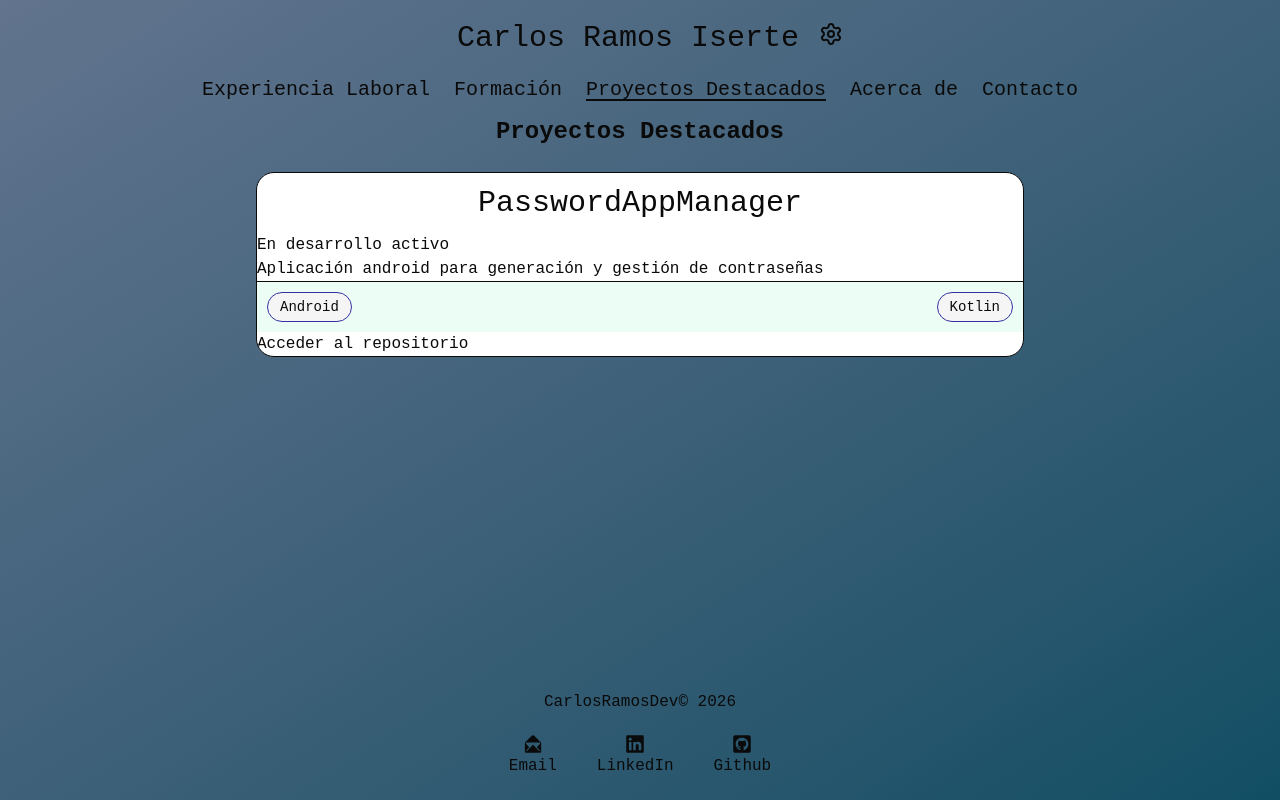
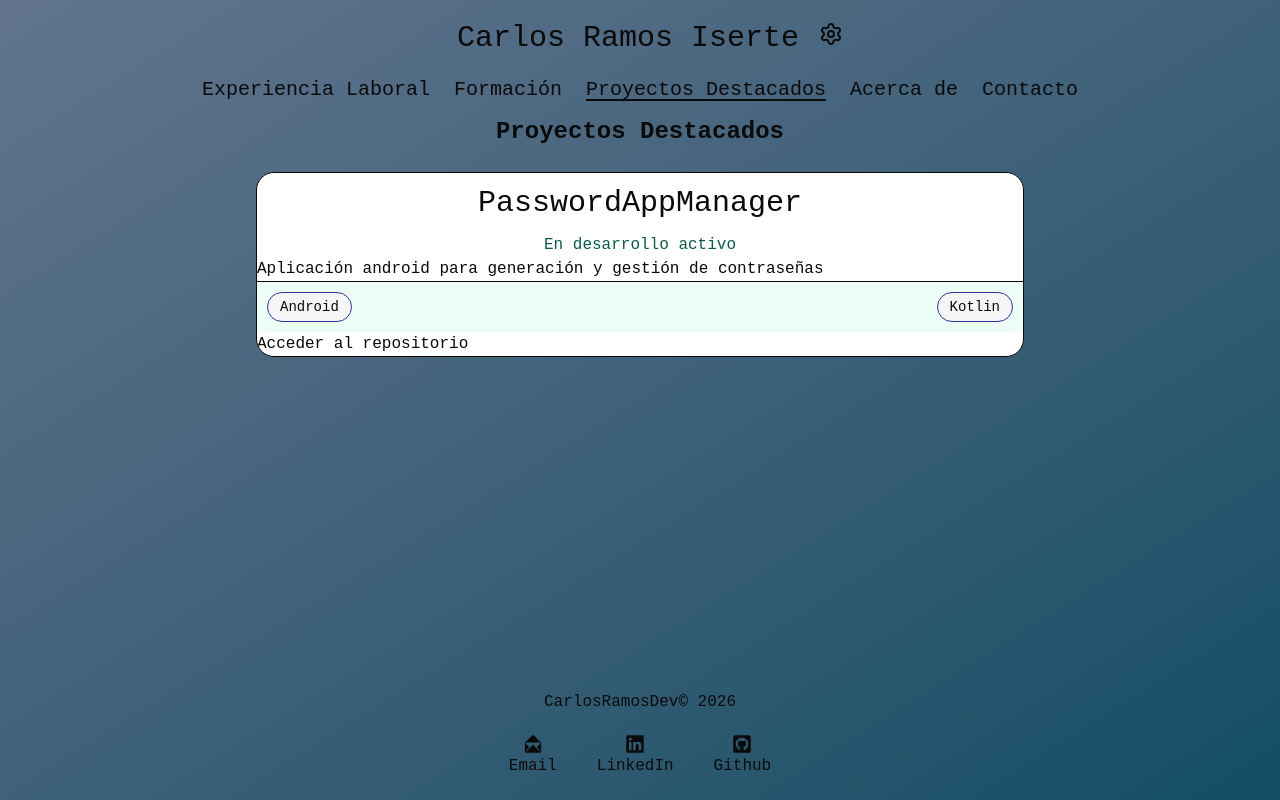
Before and after one commit to CarlosRamosDeveloper/portfolio, a React (Vite) app: page /featured in a window 1280 px wide. Built offline with nearby package versions, Linux system fonts and the light colour scheme.

Commit message:
Implemented new proyect statusses

```diff
--- a/src/interfaces/ProjectStatus.ts
+++ b/src/interfaces/ProjectStatus.ts
@@ -1,6 +1,8 @@
 export type ProjectStatus =
-  | 'work_in_progress'
+  | 'abandoned'
+  | 'deployed'
+  | 'design'
+  | 'maintenance'
   | 'finished'
   | 'stopped'
-  | 'design'
-  | 'deployed';
+  | 'work_in_progress';
--- a/src/portfolio/pages/featured/components/FeaturedProjectStatusSection.tsx
+++ b/src/portfolio/pages/featured/components/FeaturedProjectStatusSection.tsx
@@ -1,9 +1,11 @@
 import type { ProjectStatus } from '@/interfaces';
 
 const STATUS_LABEL: Record<ProjectStatus, string> = {
+  abandoned: 'Abandonado',
   deployed: 'Desplegado',
   design: 'Fase de diseño',
   finished: 'Finalizado',
+  maintenance: 'En mantenimiento',
   stopped: 'Detenido temporalmente',
   work_in_progress: 'En desarrollo activo',
 };
@@ -13,5 +15,9 @@ interface Props {
 }
 
 export const FeaturedProjectStatusSection = ({ status }: Props) => {
-  return <div>{STATUS_LABEL[status]}</div>;
+  return (
+    <div className="text-card-details-foreground flex flex-col items-center">
+      {STATUS_LABEL[status]}
+    </div>
+  );
 };
```
